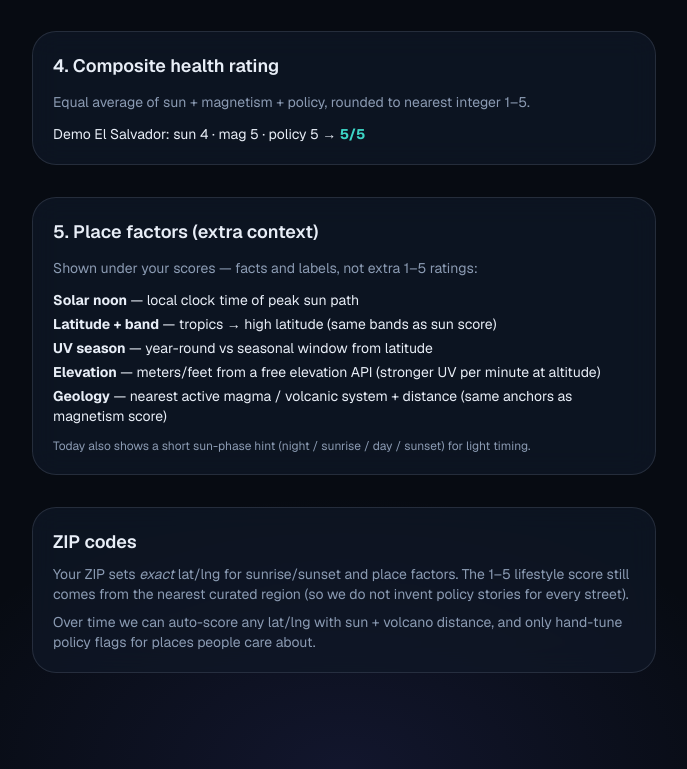
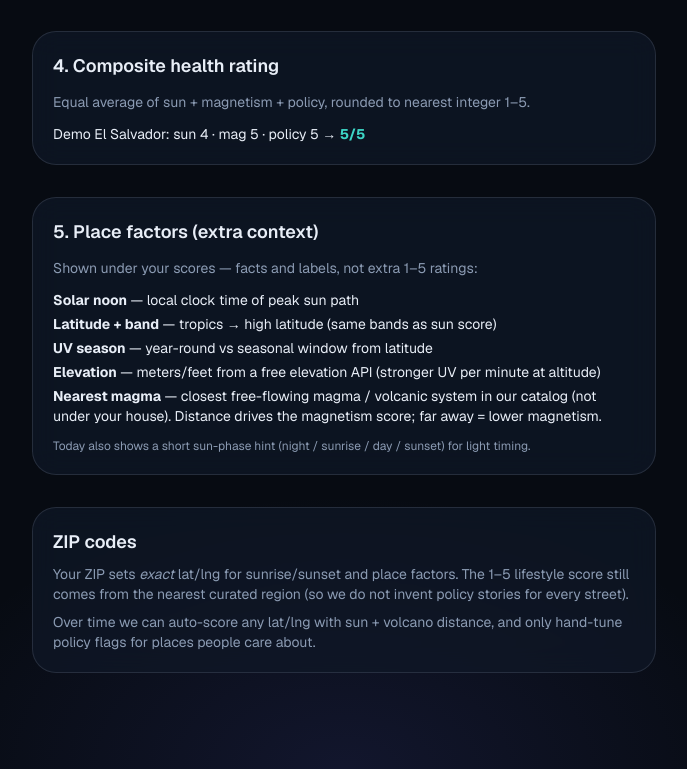
Before and after one commit to churchofthessunpeople/mitochondriapp, a Next.js app: page /region/scoring in a window 1280 px wide. Shown: the part 1220-1989 px from the top of the page, without its empty margins (296-983 px from the left). Built offline with nearby package versions, Linux system fonts and the light colour scheme; no server answers; sample sign-in values are in the browser's storage.

Commit message:
Clarify nearest magma line: distance to free-flowing magma model anchor.

```diff
--- a/src/app/region/scoring/page.tsx
+++ b/src/app/region/scoring/page.tsx
@@ -188,8 +188,9 @@ export default async function RegionScoringPage() {
               (stronger UV per minute at altitude)
             </li>
             <li>
-              <strong>Geology</strong> — nearest active magma / volcanic system
-              + distance (same anchors as magnetism score)
+              <strong>Nearest magma</strong> — closest free-flowing magma /
+              volcanic system in our catalog (not under your house). Distance
+              drives the magnetism score; far away = lower magnetism.
             </li>
           </ul>
           <p className="text-xs text-muted">
--- a/src/components/region-card.tsx
+++ b/src/components/region-card.tsx
@@ -141,7 +141,11 @@ export function RegionCard({
                 value={placeFactors.elevationLabel}
               />
             )}
-            <FactorRow label="Geology" value={placeFactors.geologyLabel} />
+            <FactorRow
+              label="Nearest magma"
+              value={placeFactors.geologyLabel}
+              detail={placeFactors.geologyDetail}
+            />
           </ul>
         </div>
       )}
@@ -179,13 +183,26 @@ export function RegionCard({
   );
 }
 
-function FactorRow({ label, value }: { label: string; value: string }) {
+function FactorRow({
+  label,
+  value,
+  detail,
+}: {
+  label: string;
+  value: string;
+  detail?: string;
+}) {
   return (
     <li className="flex items-start justify-between gap-3 px-3 py-2.5 text-xs">
-      <span className="shrink-0 text-muted">{label}</span>
-      <span className="text-right font-medium leading-snug text-foreground">
-        {value}
-      </span>
+      <span className="shrink-0 pt-0.5 text-muted">{label}</span>
+      <div className="min-w-0 text-right">
+        <p className="font-medium leading-snug text-foreground">{value}</p>
+        {detail && (
+          <p className="mt-0.5 text-[11px] font-normal leading-snug text-muted">
+            {detail}
+          </p>
+        )}
+      </div>
     </li>
   );
 }
--- a/src/lib/place-factors.ts
+++ b/src/lib/place-factors.ts
@@ -23,8 +23,10 @@ export type PlaceFactors = {
   elevationLabel: string | null;
   nearestVolcano: string;
   nearestVolcanoKm: number;
-  /** e.g. Mexico volcanic belt · 1,204 km */
+  /** Primary: system name */
   geologyLabel: string;
+  /** Secondary: distance + why we show it */
+  geologyDetail: string;
 };
 
 /** Latitude climate band (aligned with sun-score bands). */
@@ -153,7 +155,9 @@ export function buildPlaceFactors(opts: {
       elevationM != null ? formatElevation(elevationM) : null,
     nearestVolcano: mag.nearestName,
     nearestVolcanoKm: mag.nearestKm,
-    geologyLabel: `${mag.nearestName} · ${formatDistanceKm(mag.nearestKm)}`,
+    // Clearest for users: this is the closest catalog anchor, not "under your feet"
+    geologyLabel: mag.nearestName,
+    geologyDetail: `${formatDistanceKm(mag.nearestKm)} away · nearest free-flowing magma system in our model (drives magnetism score)`,
   };
 }
 
```
